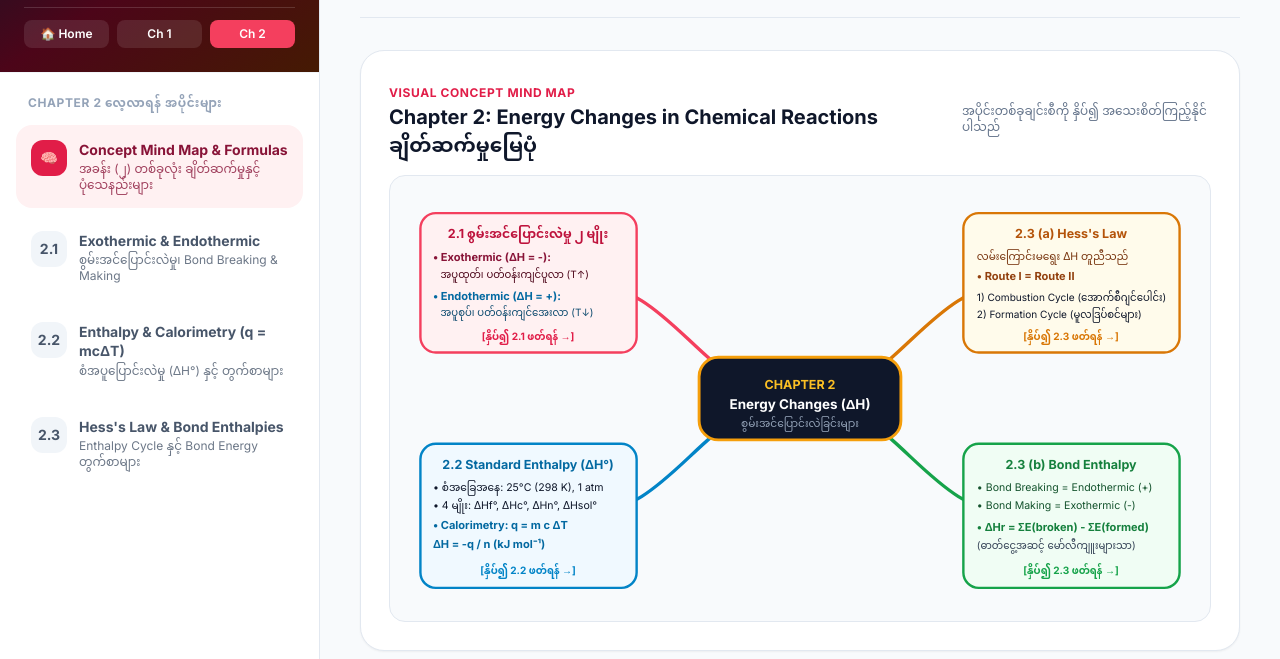
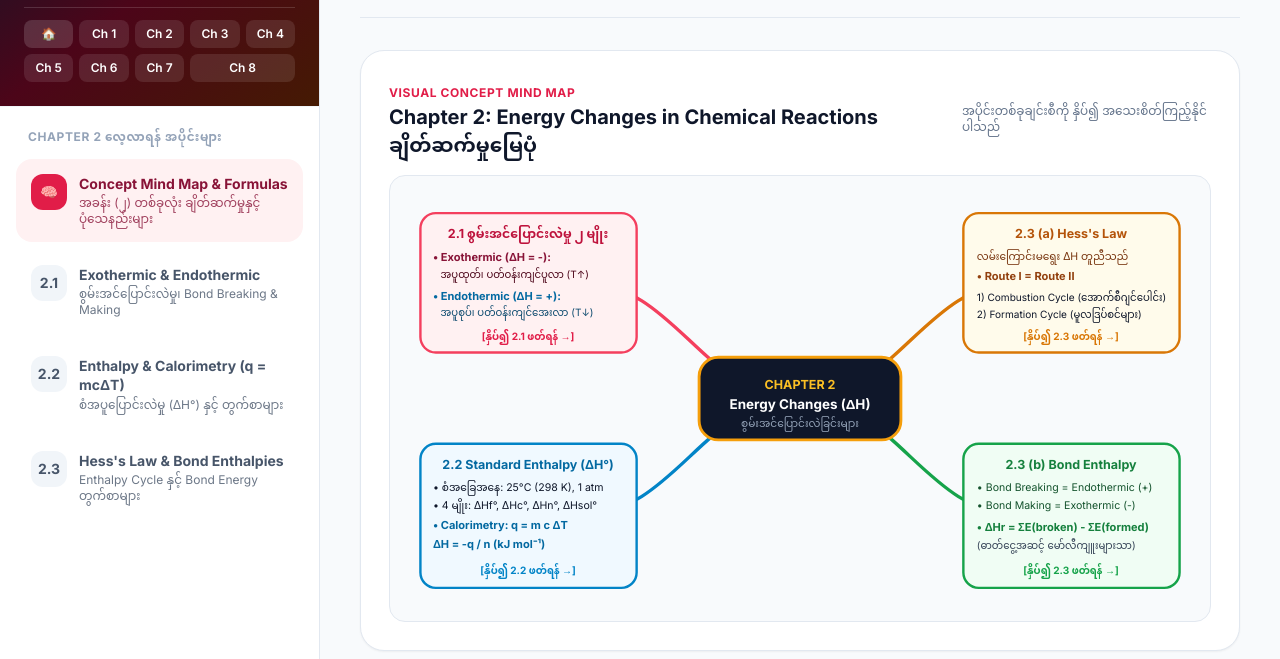
Before and after one commit to berrycran976-star/Grade-12-chem-chapter-1to8-summary-, a plain HTML site: page chapter2.html in a window 1280 px wide. Shown: the part 141-800 px from the top of the page. Drawn offline with nearby package versions, Linux system fonts and the light colour scheme.

Commit message:
Update navigation links for chapters 1 to 8

```diff
--- a/chapter2.html
+++ b/chapter2.html
@@ -122,11 +122,19 @@
                 </div>
                 <h2 class="mt-3 text-lg font-bold tracking-tight leading-snug">Chapter 2: Energy Changes in Chemical Reactions</h2>
                 <p class="mt-1 text-xs text-amber-200/85">Mind Map၊ ပုံသေနည်းများ၊ တွက်စာနှင့် 3D ပုံစံများ</p>
-                <div class="mt-4 pt-3 border-t border-white/15 flex gap-2">
-    <a href="index.html" class="flex-1 text-center py-1.5 px-2 rounded-lg bg-white/10 hover:bg-white/20 text-xs font-semibold text-white transition">🏠 Home</a>
-    <a href="chapter1.html" class="flex-1 text-center py-1.5 px-2 rounded-lg bg-white/10 hover:bg-white/20 text-xs font-semibold text-white transition">Ch 1</a>
-    <a href="chapter2.html" class="flex-1 text-center py-1.5 px-2 rounded-lg bg-rose-500 text-xs font-semibold text-white">Ch 2</a>
-                </div>
+                <!-- အခန်း ၁ မှ ၈ အထိ ပြောင်းရန် ခလုတ်များ -->
+<div class="mt-4 pt-3 border-t border-white/15 grid grid-cols-5 gap-1.5">
+    <a href="index.html" class="text-center py-1.5 px-1 rounded-lg bg-white/15 hover:bg-white/25 text-xs font-semibold text-white transition">🏠</a>
+    <a href="chapter1.html" class="text-center py-1.5 px-1 rounded-lg bg-white/10 hover:bg-white/25 text-xs font-semibold text-white transition">Ch 1</a>
+    <a href="chapter2.html" class="text-center py-1.5 px-1 rounded-lg bg-white/10 hover:bg-white/25 text-xs font-semibold text-white transition">Ch 2</a>
+    <a href="chapter3.html" class="text-center py-1.5 px-1 rounded-lg bg-white/10 hover:bg-white/25 text-xs font-semibold text-white transition">Ch 3</a>
+    <a href="chapter4.html" class="text-center py-1.5 px-1 rounded-lg bg-white/10 hover:bg-white/25 text-xs font-semibold text-white transition">Ch 4</a>
+    <a href="chapter5.html" class="text-center py-1.5 px-1 rounded-lg bg-white/10 hover:bg-white/25 text-xs font-semibold text-white transition">Ch 5</a>
+    <a href="chapter6.html" class="text-center py-1.5 px-1 rounded-lg bg-white/10 hover:bg-white/25 text-xs font-semibold text-white transition">Ch 6</a>
+    <a href="chapter7.html" class="text-center py-1.5 px-1 rounded-lg bg-white/10 hover:bg-white/25 text-xs font-semibold text-white transition">Ch 7</a>
+    <a href="chapter8.html" class="col-span-2 text-center py-1.5 px-1 rounded-lg bg-white/10 hover:bg-white/25 text-xs font-semibold text-white transition">Ch 8</a>
+</div>
+
 
             </div>
 
```
